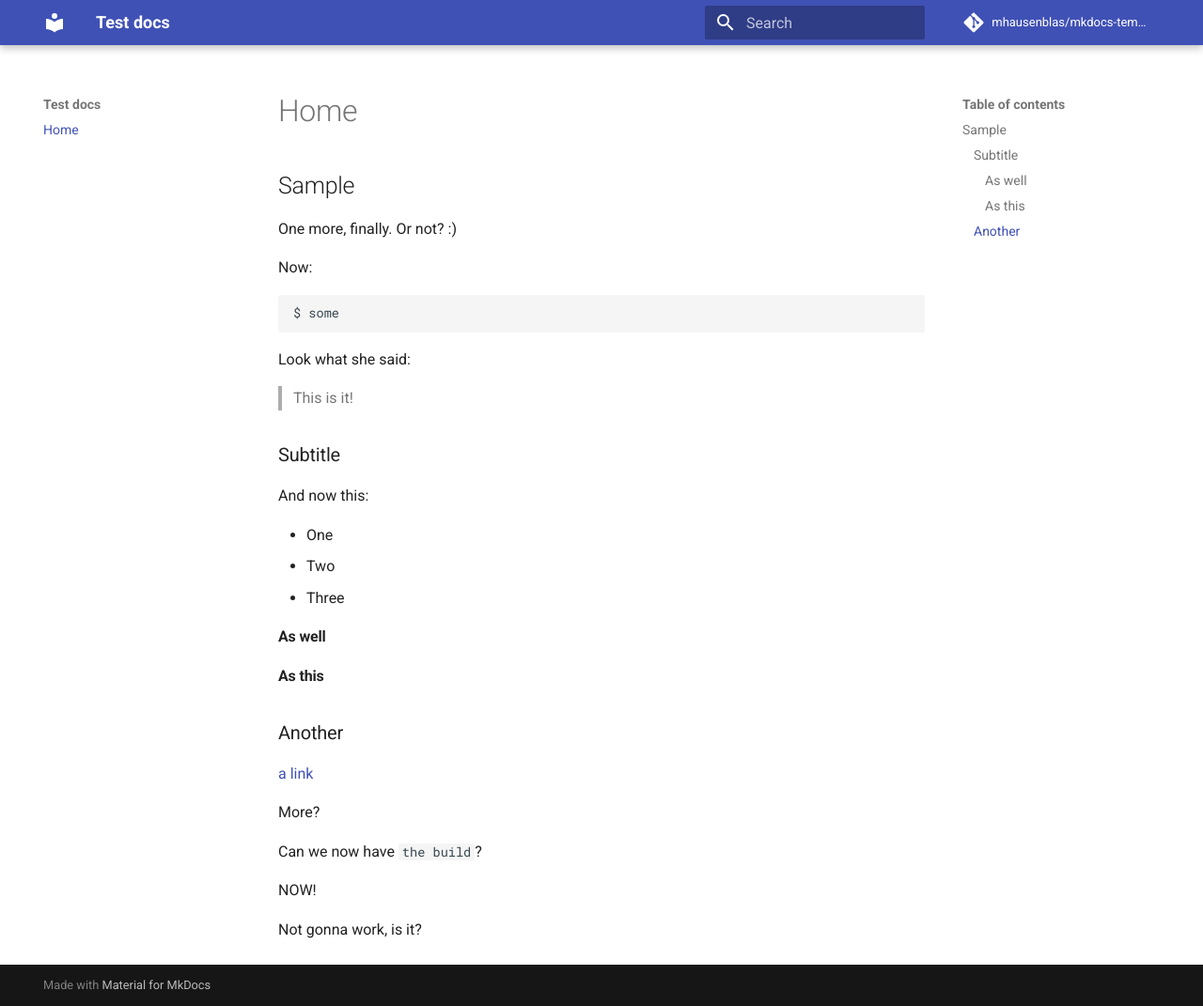
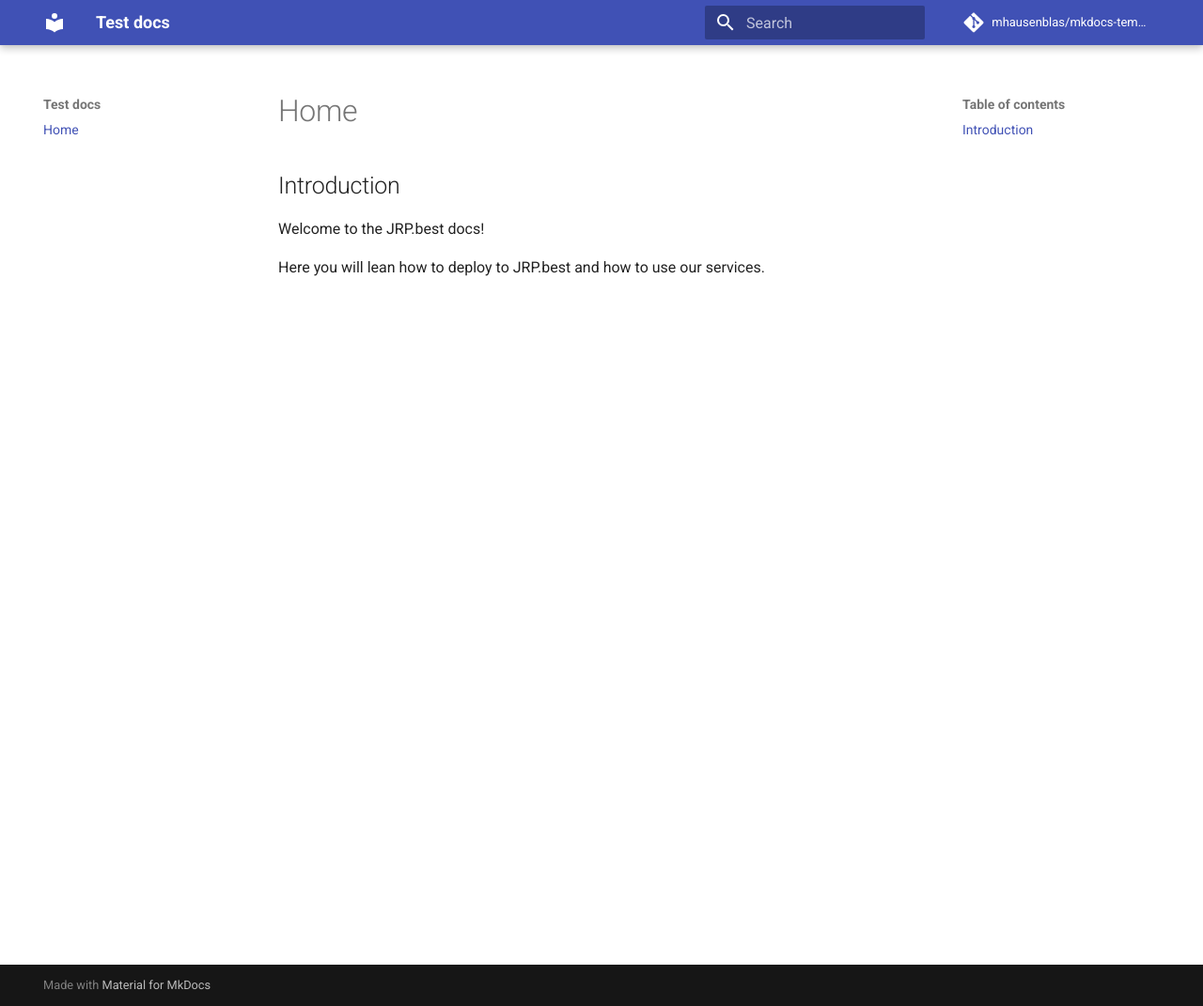
Before and after one commit to Razor-Css/Documentaion, an MkDocs documentation site: the page built from docs/index.md, in a window 1280 px wide and 1071 px high. Shown: the whole window at 94% size. Built offline with MkDocs 1.6.1 and Material for MkDocs 9.7.7, drawn with Linux system fonts in a browser that asks for light colours; comment, search, counter and statistics services are not loaded.

Commit message:
Update index.md

````diff
--- a/docs/index.md
+++ b/docs/index.md
@@ -1,40 +1,5 @@
-## Sample
+## Introduction
 
-One more, finally. Or not? :)
+Welcome to the JRP.best docs!
 
-Now:
-
-```
-$ some
-```
-
-Look what she said:
-
-> This is it!
-
-### Subtitle
-
-And now this:
-
-- One
-- Two
-- Three
-
-
-#### As well
-
-#### As this
-
-### Another
-
-[a link](https://aws.com)
-
-More?
-
-
-Can we now have `the build`?
-
-NOW!
-
-
-Not gonna work, is it?
+Here you will lean how to deploy to JRP.best and how to use our services.
````
